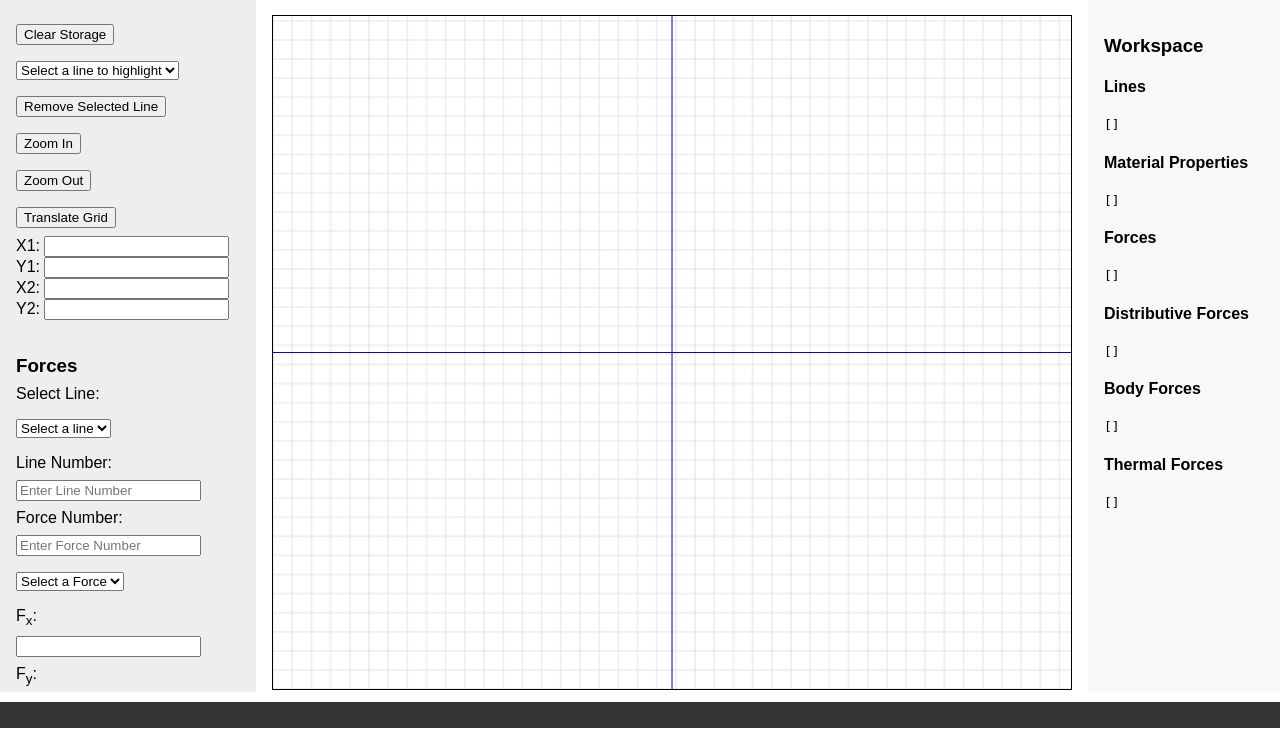
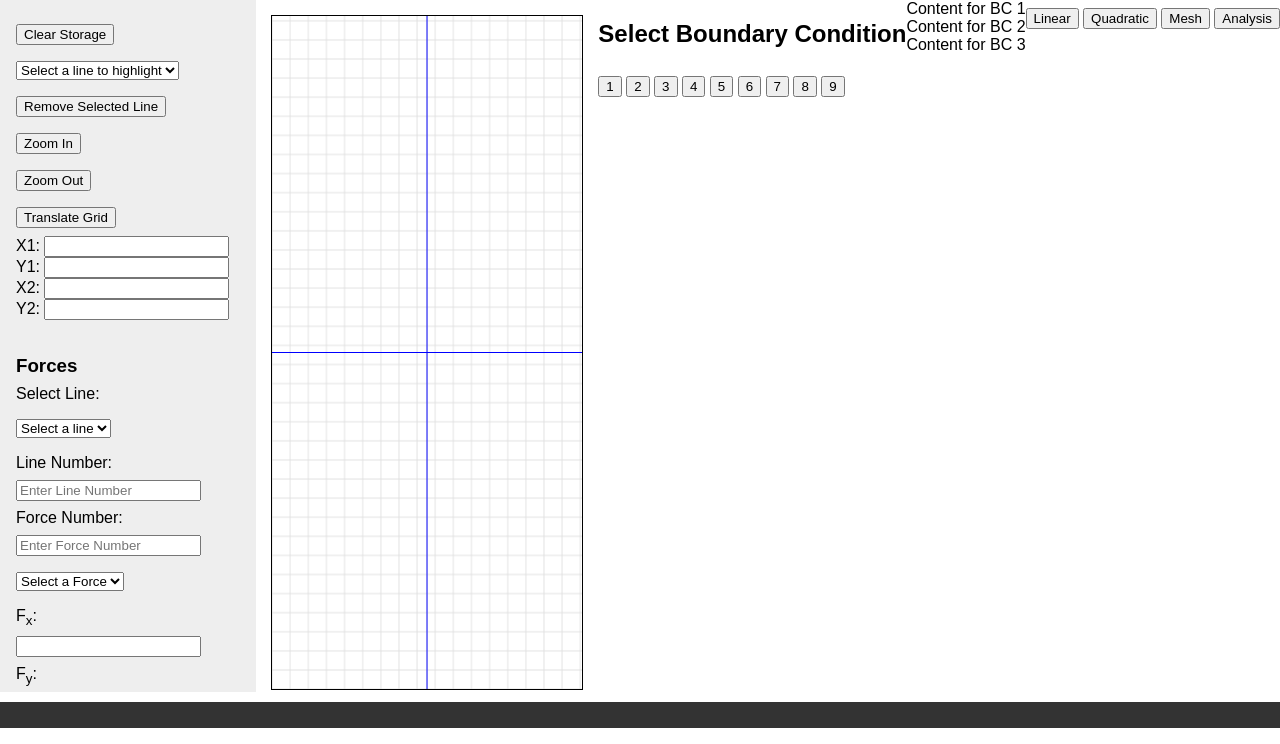
Before and after one commit to RaghuVamsi07/FEMSOL, a Flask app: page / in a window 1280 px wide. Shown: the part 72-816 px from the top of the page. Run offline with Flask 3, Linux system fonts and the light colour scheme; data that the repository does not hold is empty.

Commit message:
Update 1D_Bars.html

```diff
--- a/GLML1DS/1D_Bars/templates/1D_Bars.html
+++ b/GLML1DS/1D_Bars/templates/1D_Bars.html
@@ -225,9 +225,37 @@
         <div id="rightMainContentContainer">
             <canvas id="canvas"></canvas>
         </div>
-        <div id="workspace">
-            <h3>Workspace</h3>
-            <div id="workspaceContent"></div>
+        <div id="upperSection">
+             <!-- Upper Section -->
+            <h2>Select Boundary Condition</h2>
+            <button id="bc1">1</button>
+            <button id="bc2">2</button>
+            <button id="bc3">3</button>
+            <button id="bc4">4</button>
+            <button id="bc5">5</button>
+            <button id="bc6">6</button>
+            <button id="bc7">7</button>
+            <button id="bc8">8</button>
+            <button id="bc9">9</button>
+        </div>
+
+        <!-- Middle Section -->
+        <div id="middleSection">
+            <!-- This section will dynamically show content based on the button selected -->
+            <div id="content1" class="bcContent">Content for BC 1</div>
+            <div id="content2" class="bcContent">Content for BC 2</div>
+            <div id="content3" class="bcContent">Content for BC 3</div>
+            <!-- Add content divs for other boundary conditions as needed -->
+        </div>
+
+        <!-- Lower Section -->
+        <div id="lowerSection">
+            <button id="linear">Linear</button>
+            <button id="quadratic">Quadratic</button>
+            <button id="mesh">Mesh</button>
+            <button id="analysis">Analysis</button>
+        </div>
+
         </div>
     </main>
     <footer>
@@ -241,7 +269,6 @@
     <script src="{{ url_for('static', filename='js/distributive_force.js') }}"></script>
     <script src="{{ url_for('static', filename='js/body_force.js') }}"></script>
     <script src="{{ url_for('static', filename='js/thermal_force.js') }}"></script>
-    <script src="{{ url_for('static', filename='js/workspace.js') }}"></script>
     <script src="{{ url_for('static', filename='js/force_handling.js') }}"></script>
     <script src="{{ url_for('static', filename='js/distributive_force_handling.js') }}"></script>
     <script src="{{ url_for('static', filename='js/body_force_handling.js') }}"></script>
@@ -255,7 +282,26 @@
         }
     </script>
 
+<script>
+        document.addEventListener('DOMContentLoaded', () => {
+    const buttons = document.querySelectorAll('#upperSection button');
+    const contents = document.querySelectorAll('.bcContent');
 
+    buttons.forEach(button => {
+        button.addEventListener('click', () => {
+            // Hide all content divs
+            contents.forEach(content => content.classList.remove('active'));
+
+            // Show the selected content
+            const selectedContent = document.querySelector(`#content${button.textContent}`);
+            if (selectedContent) {
+                selectedContent.classList.add('active');
+            }
+        });
+    });
+});
+
+    </script>
 
 </body>
 </html>
```
